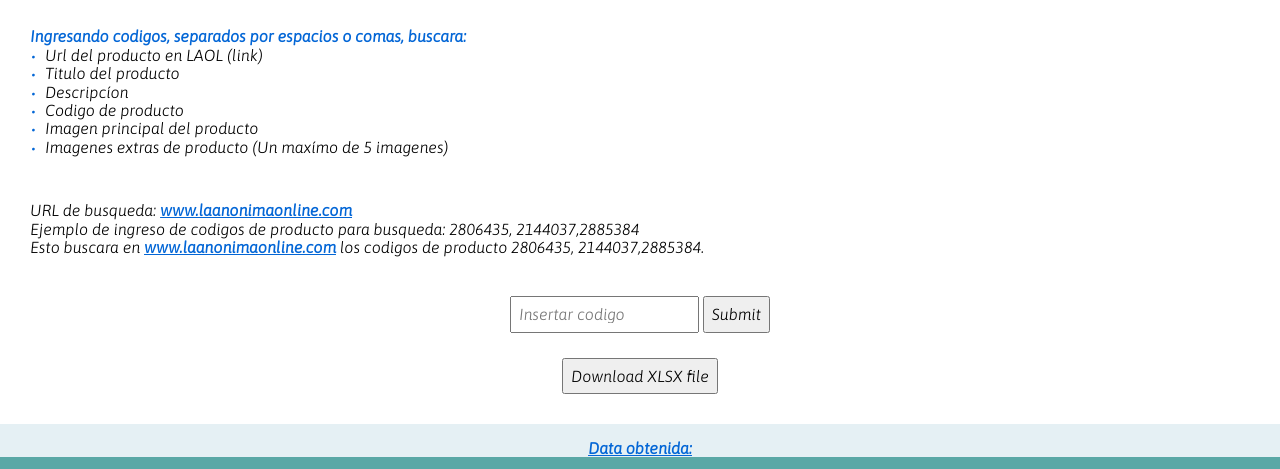
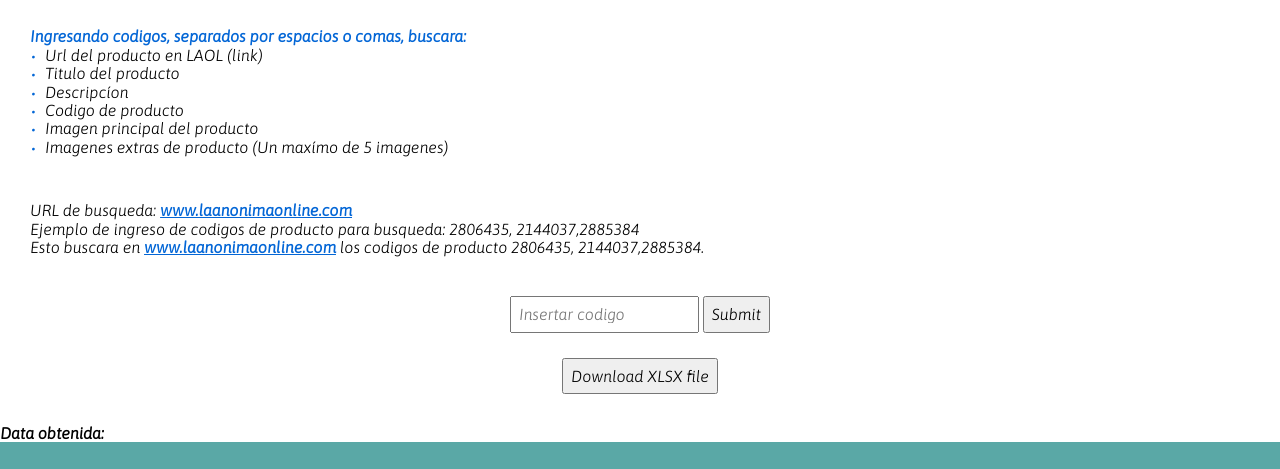
Before and after one commit to erwinlean/scrapping_la, an Electron app: page src/ui/index.html in a window 1280 px wide. Shown: the part 70-539 px from the top of the page. Drawn offline with Linux system fonts and the light colour scheme.

Commit message:
Update single div front+pakage for deplay as a app

```diff
--- a/package.json
+++ b/package.json
@@ -6,7 +6,8 @@
     "xlsx": "^0.18.5"
   },
   "devDependencies": {
-    "electron": "^23.1.0"
+    "electron": "^23.1.0",
+    "electron-packager": "^17.1.1"
   },
   "name": "electron-app",
   "version": "1.0.0",
--- a/src/ui/index.html
+++ b/src/ui/index.html
@@ -54,8 +54,10 @@
             <button id="btn-download" class="btn_to_download">Download XLSX file</button>
         </div>
 
+        <div>
+            <p><strong>Data obtenida:</strong></p>
+        </div>
         <div id="incoming-data_container" class="inc-data">
-            <p><strong>Data obtenida:</strong></p>
         </div>
     </div>
 
```
Also changed, not shown: 1 other file.
